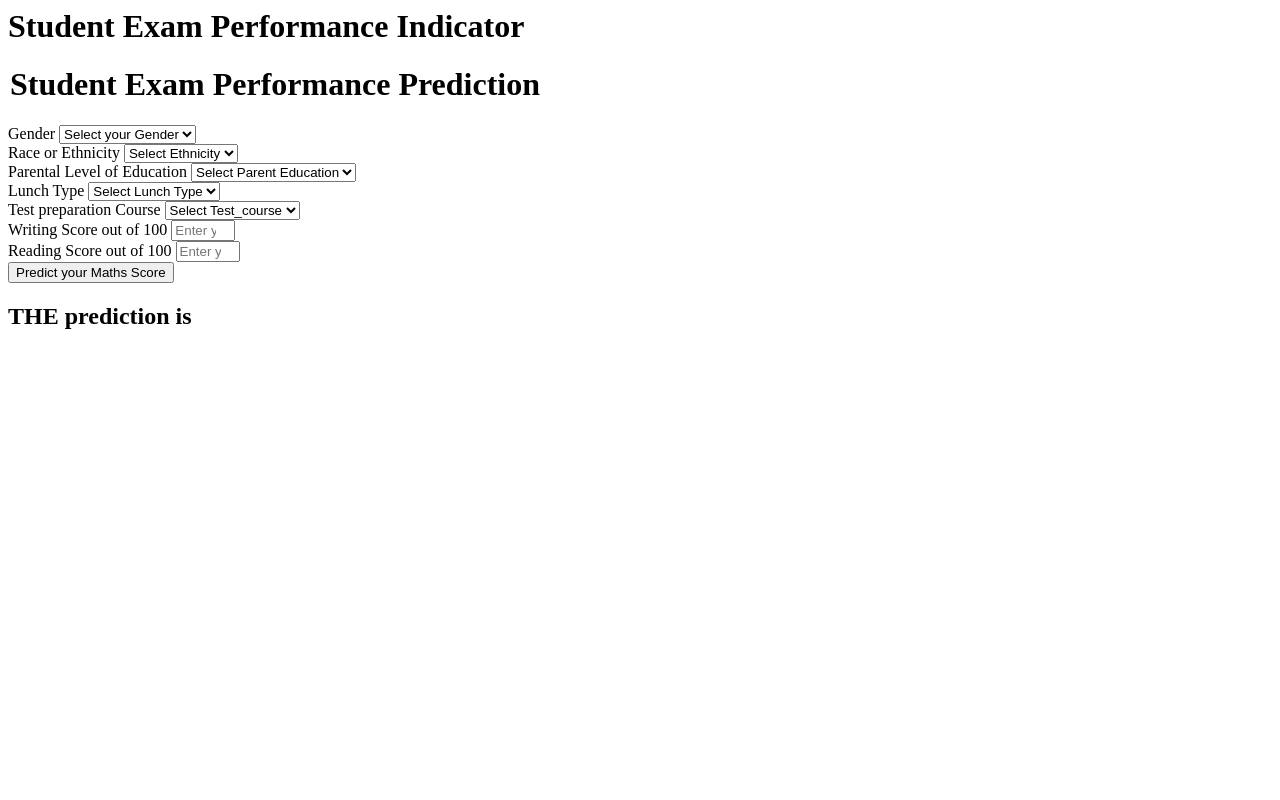
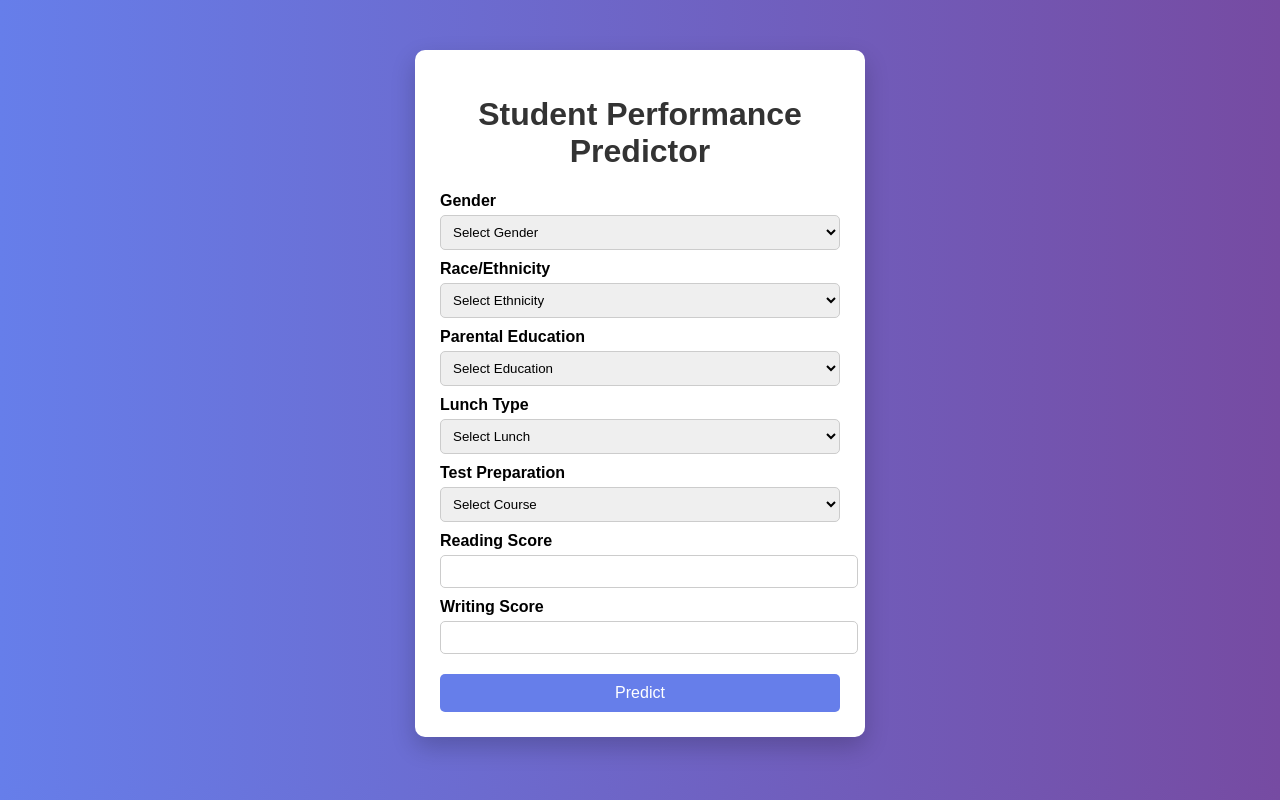
Before and after one commit to anjanpal2001/MyMLProect2, a Flask app: page /predictdata in a window 1280 px wide. Run offline with Flask 3, Linux system fonts and the light colour scheme.

Commit message:
Prediction Pipeline

```diff
--- a/templates/home.html
+++ b/templates/home.html
@@ -1,111 +1,142 @@
-<html>
+<!DOCTYPE html>
+<html lang="en">
+<head>
+    <meta charset="UTF-8">
+    <meta name="viewport" content="width=device-width, initial-scale=1.0">
+    <title>Student Performance Predictor</title>
+
+    <style>
+        body {
+            font-family: Arial, sans-serif;
+            background: linear-gradient(to right, #667eea, #764ba2);
+            margin: 0;
+            padding: 0;
+        }
+
+        .container {
+            width: 400px;
+            margin: 50px auto;
+            background: white;
+            padding: 25px;
+            border-radius: 10px;
+            box-shadow: 0 10px 25px rgba(0,0,0,0.2);
+        }
+
+        h1 {
+            text-align: center;
+            color: #333;
+        }
+
+        h2 {
+            text-align: center;
+            color: #555;
+        }
+
+        label {
+            font-weight: bold;
+            display: block;
+            margin-top: 10px;
+        }
+
+        select, input {
+            width: 100%;
+            padding: 8px;
+            margin-top: 5px;
+            border-radius: 5px;
+            border: 1px solid #ccc;
+        }
+
+        button {
+            width: 100%;
+            padding: 10px;
+            margin-top: 20px;
+            background: #667eea;
+            color: white;
+            border: none;
+            border-radius: 5px;
+            font-size: 16px;
+            cursor: pointer;
+        }
+
+        button:hover {
+            background: #5a67d8;
+        }
+
+        .result {
+            text-align: center;
+            margin-top: 20px;
+            font-size: 20px;
+            color: green;
+            font-weight: bold;
+        }
+    </style>
+</head>
+
 <body>
-    <div class="login">
-       <h1>Student Exam Performance Indicator</h1>
 
-       <form action="{{ url_for('predict_datapoint')}}" method="post">
-        <h1>
-            <legend>Student Exam Performance Prediction</legend>
-        </h1>
-        <div class="mb-3">
-            <label class="form-label">Gender</label>
-            <select class="form-control" name="gender" placeholder="Enter you Gender" required>
-                <option class="placeholder" selected disabled value="">Select your Gender</option>
-                <option value="male">
-                    Male
-                </option>
-                <option value="female">
-                    Female
-                </option>
-            </select>
-        </div>
-        <div class="mb-3">
-            <label class="form-label">Race or Ethnicity</label>
-            <select class="form-control" name="ethnicity" placeholder="Enter you ethnicity" required>
-                <option class="placeholder" selected disabled value="">Select Ethnicity</option>
-                <option value="group A">
-                    Group A
-                </option>
-                <option value="group B">
-                    Group B
-                </option>
-                <option value="group C">
-                    Group C
-                </option>
-                <option value="group D">
-                    Group D
-                </option>
-                <option value="group E">
-                    Group E
-                </option>
-            </select>
-        </div>
-        <div class="mb-3">
-            <label class="form-label">Parental Level of Education</label>
-            <select class="form-control" name="parental_level_of_education"
-                placeholder="Enter you Parent Education" required>
-                <option class="placeholder" selected disabled value="">Select Parent Education</option>
-                <option value="associate's degree">
-                    associate's degree
-                </option>
-                <option value="bachelor's degree">
-                    bachelor's degree
-                </option>
-                <option value="high school">
-                    high school
-                </option>
-                <option value="master's degree">
-                    master's degree
-                </option>
-                <option value="some college">
-                    some college
-                </option>
-                <option value="some high school">
-                    some high school
-                </option>
-            </select>
-        </div>
-        <div class="mb-3">
-            <label class="form-label">Lunch Type</label>
-            <select class="form-control" name="lunch" placeholder="Enter you Lunch" required>
-                <option class="placeholder" selected disabled value="">Select Lunch Type</option>
-                <option value="free/reduced">
-                    free/reduced
-                </option>
-                <option value="standard">
-                    standard
-                </option>
-            </select>
-        </div>
-        <div class="mb-3">
-            <label class="form-label">Test preparation Course</label>
-            <select class="form-control" name="test_preparation_course" placeholder="Enter you Course"
-                required>
-                <option class="placeholder" selected disabled value="">Select Test_course</option>
-                <option value="none">
-                    None
-                </option>
-                <option value="completed">
-                    Completed
-                </option>
-            </select>
-        </div>
-        <div class="mb-3">
-            <label class="form-label">Writing Score out of 100</label>
-            <input class="form-control" type="number" name="reading_score"
-                placeholder="Enter your Reading score" min='0' max='100' />
-        </div>
-        <div class="mb-3">
-            <label class="form-label">Reading Score out of 100</label>
-            <input class="form-control" type="number" name="writing_score"
-                placeholder="Enter your Reading Score" min='0' max='100' />
-        </div>
-        <div class="mb-3">
-            <input class="btn btn-primary" type="submit" value="Predict your Maths Score" required />
-        </div>
+<div class="container">
+    <h1>Student Performance Predictor</h1>
+
+    <form action="{{ url_for('predict_datapoint') }}" method="post">
+
+        <label>Gender</label>
+        <select name="gender" required>
+            <option selected disabled value="">Select Gender</option>
+            <option value="male">Male</option>
+            <option value="female">Female</option>
+        </select>
+
+        <label>Race/Ethnicity</label>
+        <select name="race_ethnicity" required>
+            <option selected disabled value="">Select Ethnicity</option>
+            <option value="group A">Group A</option>
+            <option value="group B">Group B</option>
+            <option value="group C">Group C</option>
+            <option value="group D">Group D</option>
+            <option value="group E">Group E</option>
+        </select>
+
+        <label>Parental Education</label>
+        <select name="parental_level_of_education" required>
+            <option selected disabled value="">Select Education</option>
+            <option value="associate's degree">Associate's Degree</option>
+            <option value="bachelor's degree">Bachelor's Degree</option>
+            <option value="high school">High School</option>
+            <option value="master's degree">Master's Degree</option>
+            <option value="some college">Some College</option>
+            <option value="some high school">Some High School</option>
+        </select>
+
+        <label>Lunch Type</label>
+        <select name="lunch" required>
+            <option selected disabled value="">Select Lunch</option>
+            <option value="standard">Standard</option>
+            <option value="free/reduced">Free/Reduced</option>
+        </select>
+
+        <label>Test Preparation</label>
+        <select name="test_preparation_course" required>
+            <option selected disabled value="">Select Course</option>
+            <option value="none">None</option>
+            <option value="completed">Completed</option>
+        </select>
+
+        <label>Reading Score</label>
+        <input type="number" name="reading_score" min="0" max="100" required>
+
+        <label>Writing Score</label>
+        <input type="number" name="writing_score" min="0" max="100" required>
+
+        <button type="submit">Predict</button>
+
     </form>
-    <h2>
-       THE  prediction is {{results}}
-    </h2>
-   <body>
+
+    {% if results %}
+    <div class="result">
+        Prediction: {{ results }}
+    </div>
+    {% endif %}
+</div>
+
+</body>
 </html>
```
Also changed, not shown: catboost_info/catboost_training.json (+100 -100 lines), 2 other files.
